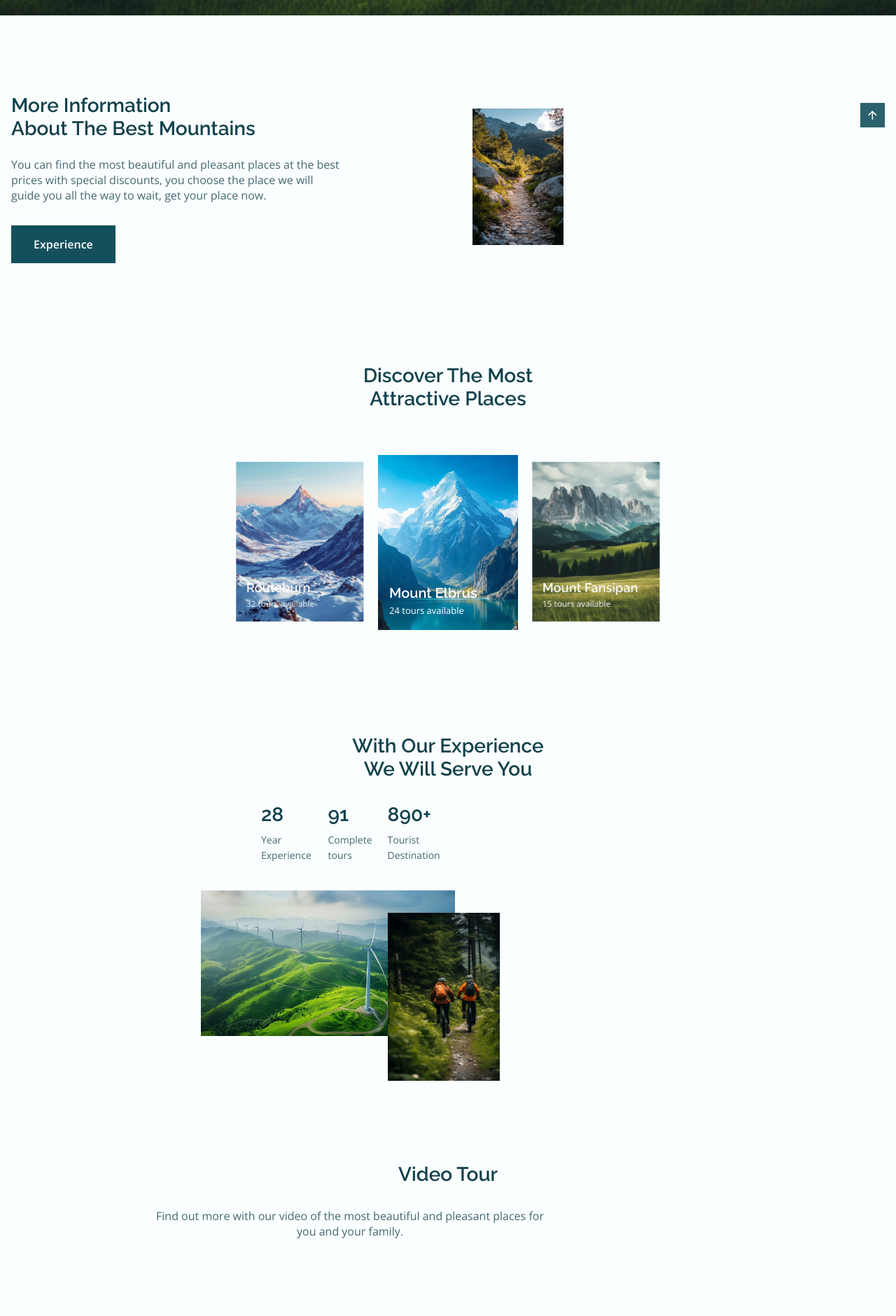
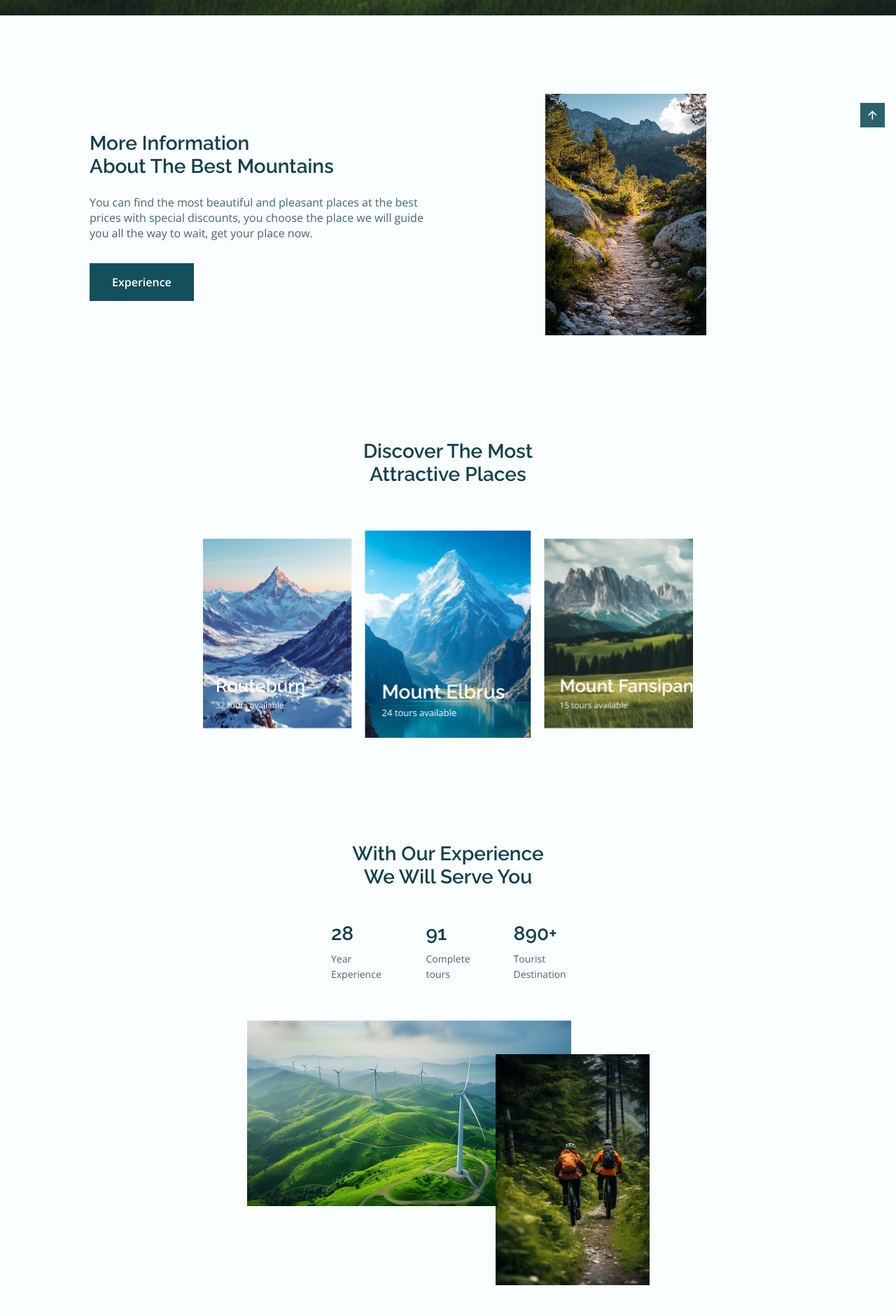
Before and after one commit to Amit-Patra-04/Mountain-Trek-Nomads-FW, a plain HTML site: page index.html in a window 1280 px wide. Shown: the part 778-2658 px from the top of the page at 70% size. Drawn offline with nearby package versions, Linux system fonts and the light colour scheme; grey boxes are pictures that could not be loaded.

Commit message:
Responsive Large Devices

```diff
--- a/styles.css
+++ b/styles.css
@@ -963,3 +963,77 @@ input {
     justify-content: space-between;
   }
 }
+
+/* For large devices */
+@media screen and (min-width: 1024px) {
+  .container {
+    margin-left: auto;
+    margin-right: auto;
+  }
+  .home__container {
+    grid-template-rows: 2fr .5fr;
+  }
+  .home__info {
+    width: 328px;
+    grid-template-columns: 1fr 2fr;
+    column-gap: 2rem;
+  }
+  .home__info-title {
+    font-size: var(--normal-font-size);
+  }
+  .home__info-img {
+    width: 240px;
+  }
+  .about__img-one {
+    width: 230px;
+  }
+  .about__img-two {
+    width: 290px;
+  }
+  .discover__card {
+    width: 237px;
+  }
+  .discover__container {
+    width: 700px;
+  }
+  .discover__data {
+    left: 1.5rem;
+    bottom: 2rem;
+  }
+  .discover__title {
+    font-size: var(--h2-font-size);
+  }
+  .experience__content {
+    margin: var(--mb-1) 0;
+    column-gap: 3.5rem;
+  }
+  .experience__overlay:nth-child(1) {
+    width: 463px;
+    margin-right: 7rem;
+  }
+  .experience__overlay:nth-child(2) {
+    width: 220px;
+    top: 3rem;
+  }
+  .video__container {
+    grid-template-columns: .7fr;
+  }
+  .video__description {
+    padding: 0 8rem;
+  }
+  .place__container {
+    gap: 3rem 2rem;
+  }
+  .place__card, .place__img {
+    height: 263px;
+  }
+  .footer__content {
+    justify-items: center;
+  }
+}
+
+@media screen and (min-width: 1200px) {
+  .container {
+    max-width: 1024px;
+  }
+}
```
